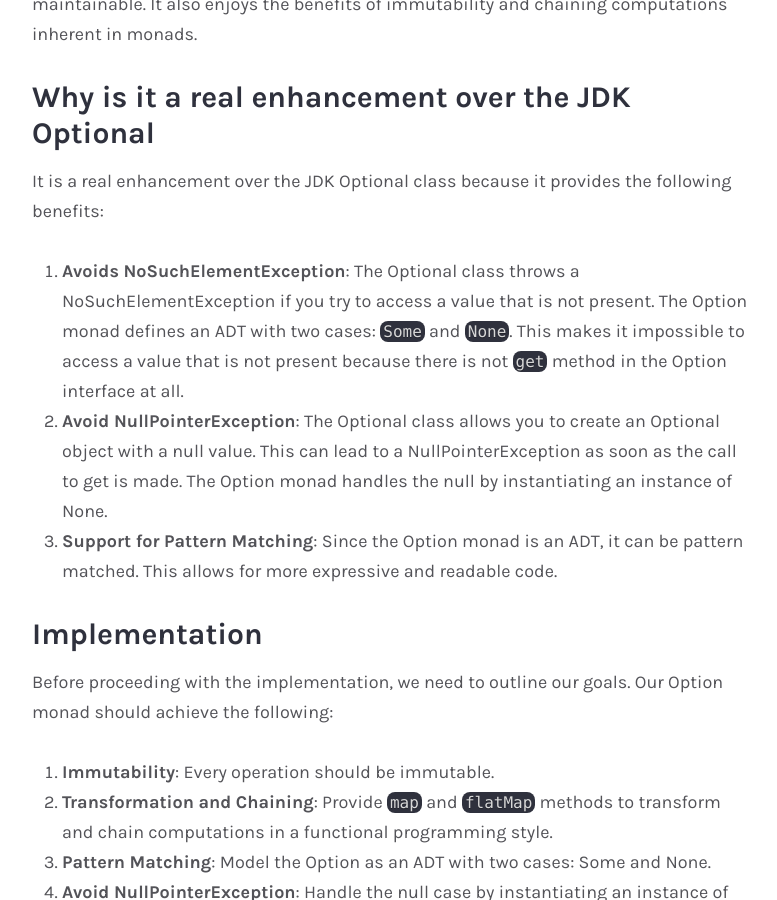
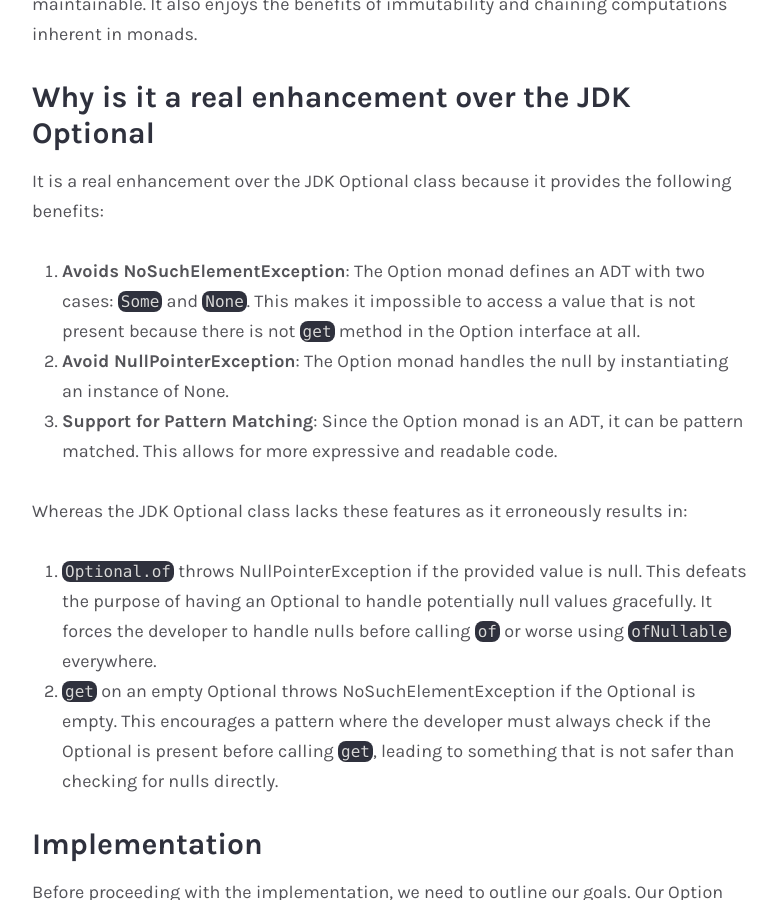
Before and after one commit to vsoum/vsoum.github.io, a Jekyll site: the page built from _posts/2024-07-24-option-monad.md, in a window 1280 px wide and 900 px high, scrolled down 1507 px. Shown: the whole window, without its empty margins (248-1025 px from the left). Built offline with Jekyll 4.4.1, drawn with Linux system fonts in a browser that asks for light colours; comment, search, counter and statistics services are not loaded.

Commit message:
Updating Option

```diff
--- a/_posts/2024-07-24-option-monad.md
+++ b/_posts/2024-07-24-option-monad.md
@@ -31,16 +31,22 @@ computations inherent in monads.
 It is a real enhancement over the JDK Optional
 class because it provides the following benefits:
 
-1. **Avoids NoSuchElementException**: The Optional class throws a NoSuchElementException if you try to access a
-   value
-   that is not present. The Option monad defines an ADT with two cases: `Some` and `None`. This makes it impossible to
+1. **Avoids NoSuchElementException**: The Option monad defines an ADT with two cases: `Some` and `None`. This makes it
+   impossible to
    access a value that is not present because there is not `get` method in the Option interface at all.
-2. **Avoid NullPointerException**: The Optional class allows you to create an Optional object with a null value.
-   This
-   can lead to a NullPointerException as soon as the call to get is made. The Option monad handles the null by
+2. **Avoid NullPointerException**: The Option monad handles the null by
    instantiating an instance of None.
 3. **Support for Pattern Matching**: Since the Option monad is an ADT, it can be pattern matched. This allows for
    more expressive and readable code.
+
+Whereas the JDK Optional class lacks these features as it erroneously results in:
+
+1. `Optional.of` throws NullPointerException if the provided value is null. This defeats the purpose of having an
+   Optional to handle potentially null values gracefully. It forces the developer to handle nulls before calling `of` or
+   worse using `ofNullable` everywhere.
+2. `get` on an empty Optional throws NoSuchElementException if the Optional is empty. This encourages a pattern where
+   the developer must always check if the Optional is present before calling `get`, leading to something that is not
+   safer than checking for nulls directly.
 
 ### Implementation
 
```
